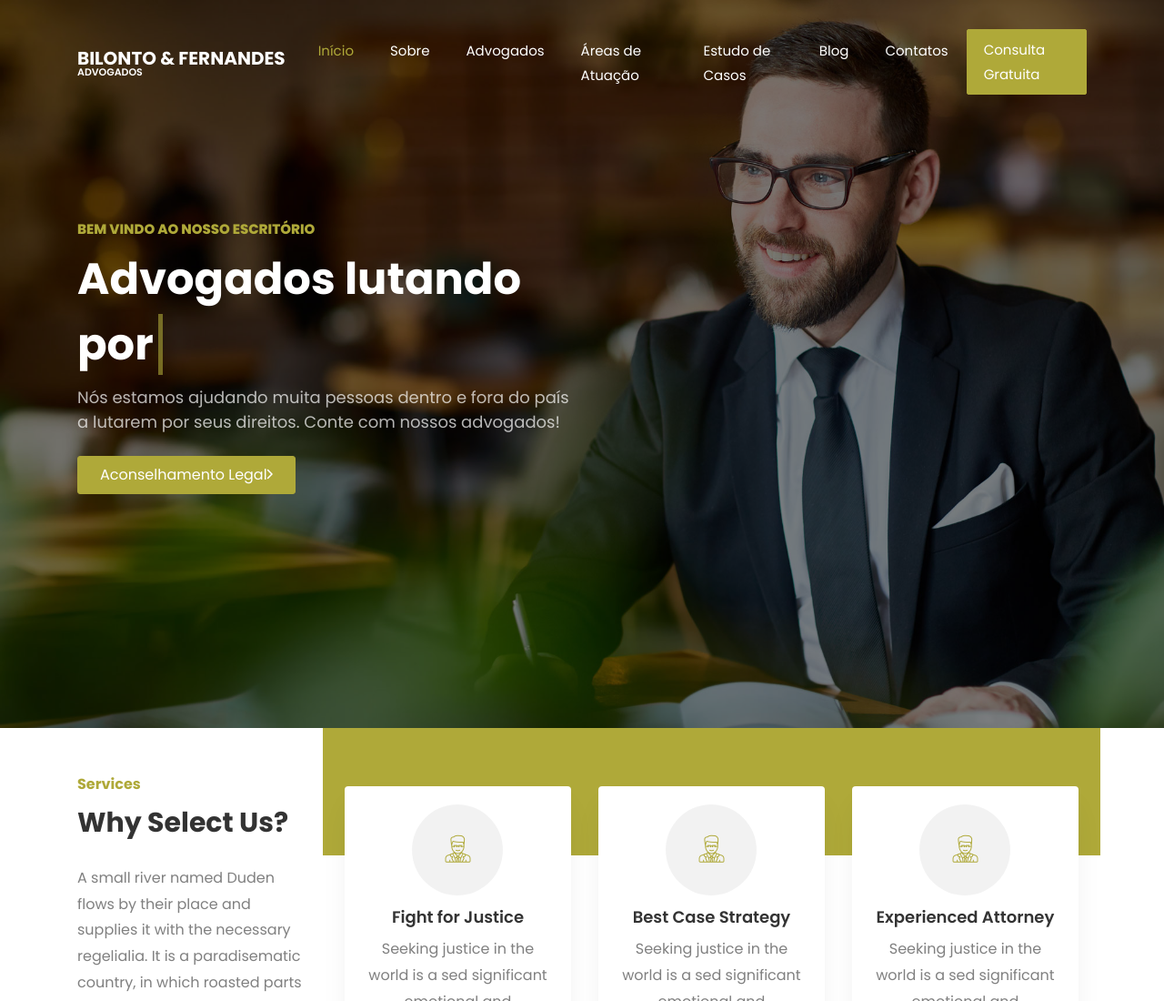
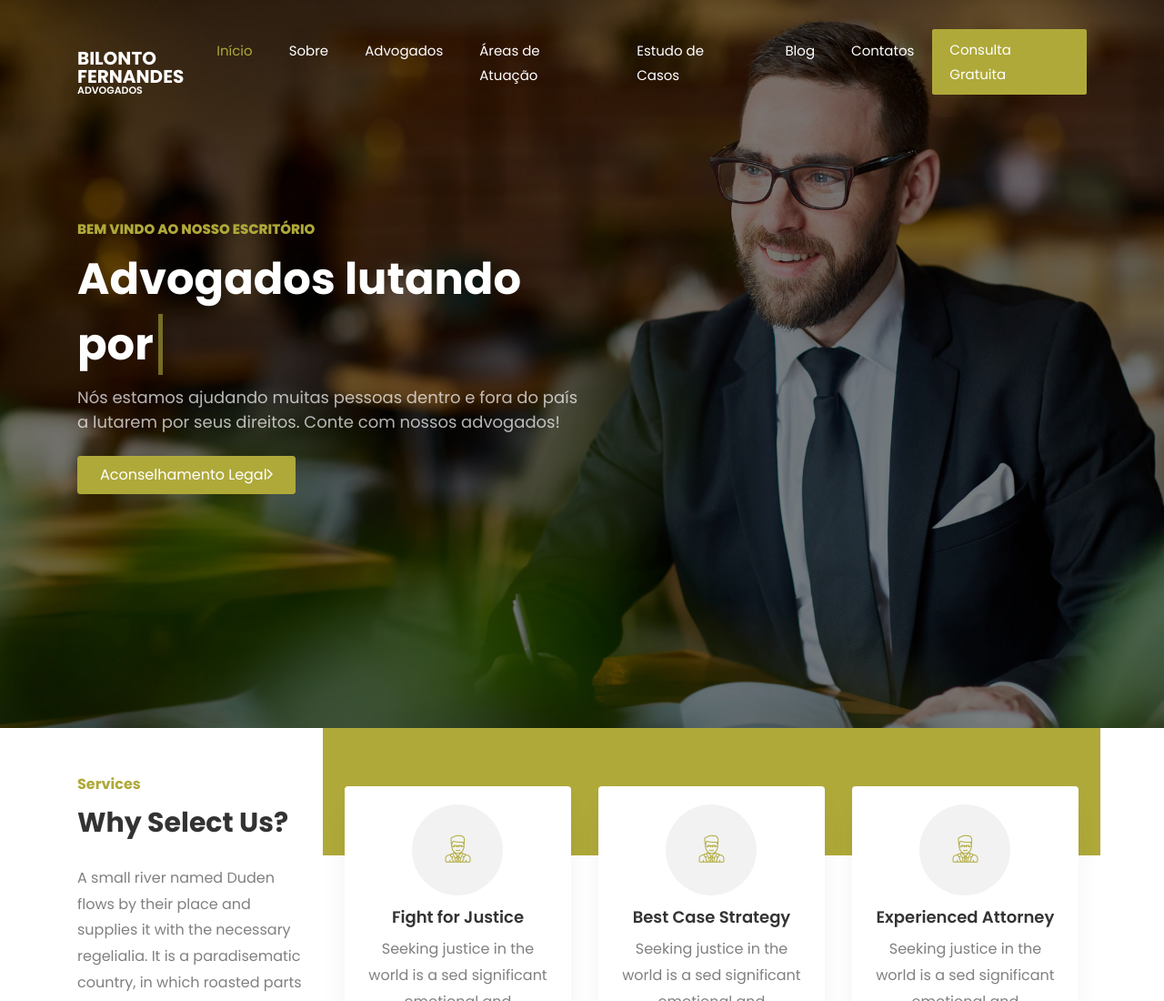
Before and after one commit to asfrazao/bilontofernandesadv, a plain HTML site: page index.html in a window 1280 px wide. Shown: the top 1100 px of the page at 91% size. Drawn offline with Linux system fonts and the light colour scheme; some packages are replaced by stand-ins of ours; no server answers; files whose address does not match are found by name.

Commit message:
Ajuste de textos 24-07-2020

```diff
--- a/index.html
+++ b/index.html
@@ -26,7 +26,7 @@
 
 	  <nav class="navbar px-md-0 navbar-expand-lg navbar-dark ftco_navbar bg-dark ftco-navbar-light" id="ftco-navbar">
 	    <div class="container">
-	      <a class="navbar-brand" href="index.html">Bilonto & Fernandes<span>Advogados</span></a>
+			<a class="navbar-brand" href="index.html"><br>Bilonto</br>Fernandes<span>Advogados</span></a>
 	      <button class="navbar-toggler" type="button" data-toggle="collapse" data-target="#ftco-nav" aria-controls="ftco-nav" aria-expanded="false" aria-label="Toggle navigation">
 	        <span class="oi oi-menu"></span> Menu
 	      </button>
@@ -60,7 +60,7 @@
 						     data-rotate='[ "sua Liberdade.", "seus Direitos.", "seus Casos.", "sua Custódia." ]'></span>
 						</h1>
             <!-- <h1 class="mb-4">Attorneys Fighting For Your Freedom</h1> -->
-            <p class="mb-4">Nós estamos ajudando muita pessoas dentro e fora do país a lutarem por seus direitos. Conte com nossos advogados!</p>
+            <p class="mb-4">Nós estamos ajudando muitas pessoas dentro e fora do país a lutarem por seus direitos. Conte com nossos advogados!</p>
             <p><a href="#" class="btn btn-primary mr-md-4 py-2 px-4">Aconselhamento Legal<span class="ion-ios-arrow-forward"></span></a></p>
           </div>
         </div>
```
